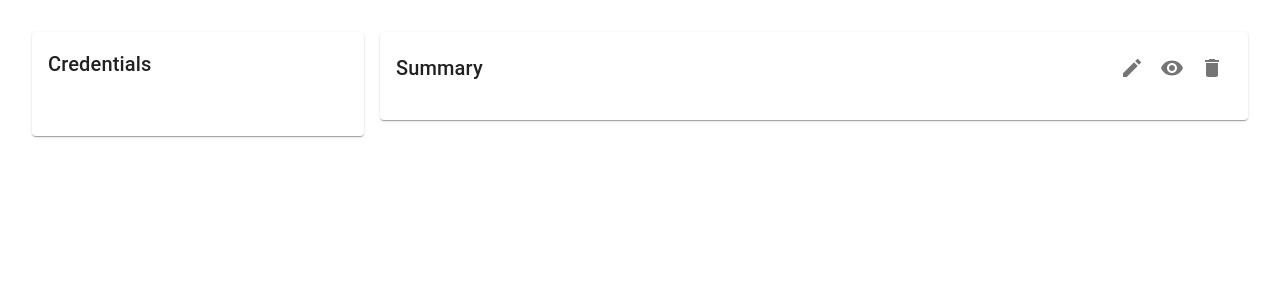
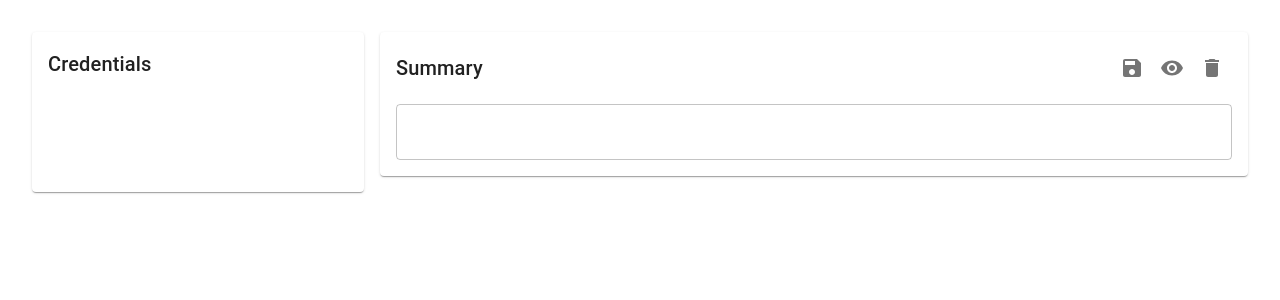
Before and after one commit to Cooperation-org/Resume-Author, a React (Create React App) app: page /resume/new in a window 1280 px wide. Shown: the top 300 px of the page. Built offline with nearby package versions, Linux system fonts and the light colour scheme; the HTML template or start-up script is replaced by a standard one.

Commit message:
enhance Section component: set editing state to true by default

```diff
--- a/src/components/ResumeEditor/Section.tsx
+++ b/src/components/ResumeEditor/Section.tsx
@@ -6,7 +6,7 @@ import {
   VisibilityOff,
 } from '@mui/icons-material';
 import { Paper, Box, Typography, IconButton } from '@mui/material';
-import { useState } from 'react';
+import { useEffect, useState } from 'react';
 import { useDispatch, useSelector } from 'react-redux';
 import {
   removeSection,
@@ -24,15 +24,21 @@ interface SectionProps {
 }
 
 const Section = ({ type, title, content }: SectionProps) => {
-  const [isEditing, setIsEditing] = useState(false);
+  const [isEditing, setIsEditing] = useState(true);
   const [editContent, setEditContent] = useState(content);
   const dispatch = useDispatch();
   const isVisible = useSelector(
     (state: RootState) => state.resume.sectionVisibility[type]
   );
+  const resume = useSelector((state: RootState) => state.resume.resume);
+
+  useEffect(() => {
+    console.log('Current Resume State:', resume);
+  }, [resume]);
 
   const handleSave = () => {
     dispatch(updateSection({ sectionId: type, content: editContent }));
+    console.log('resume', resume);
     setIsEditing(false);
   };
 
```
